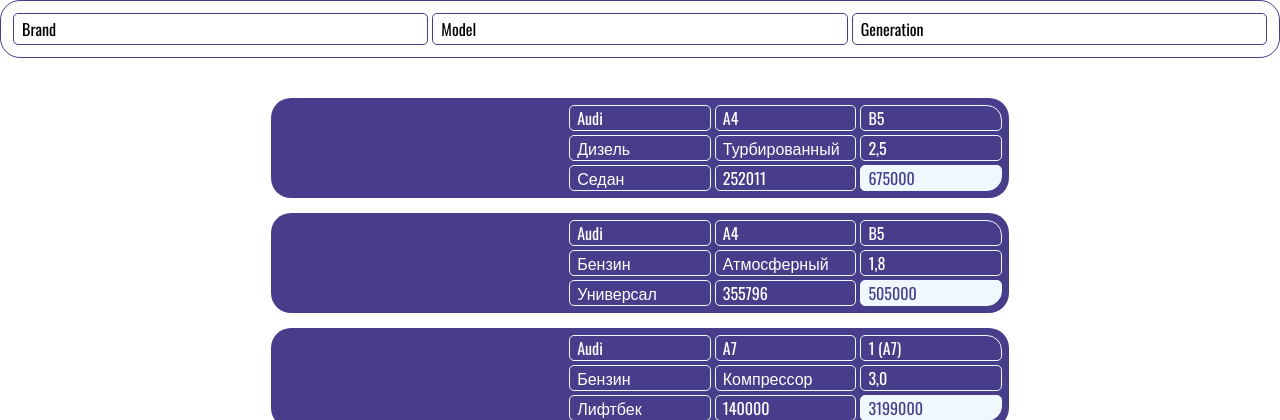
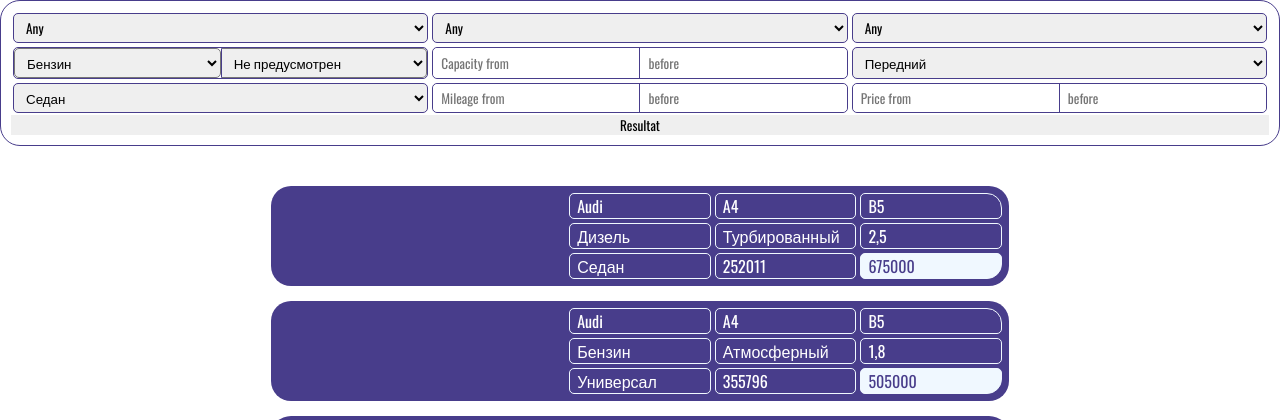
Before and after one commit to Vladislove55503/brichki, a Django app: page /ADS/ in a window 1280 px wide. Shown: the part 65-485 px from the top of the page. Run offline with Django 4.2, Linux system fonts and the light colour scheme; data comes from the database, SQL or seed files in the repository.

Commit message:
Коммит перед созданием таблиц каталога.

```diff
--- a/brichki/ADS/urls.py
+++ b/brichki/ADS/urls.py
@@ -2,6 +2,8 @@
 from . import views
 
 
+app_name = 'ADS'
+
 urlpatterns = [
     path('', views.index, name="index"),
 ]
--- a/brichki/ADS/views.py
+++ b/brichki/ADS/views.py
@@ -1,15 +1,31 @@
 from django.shortcuts import render
-from django.http import HttpResponse
-from django.template import loader
 
 from ADS.models import Ads
+from FILTER.models import Brand
+from FILTER.models import Model
+from FILTER.models import Generation
+from FILTER.models import Body
+from FILTER.models import EngineType
+from FILTER.models import BoostType
+from FILTER.models import Drive
+from FILTER.models import Broken
 
 
 def index(request):
+    print(f'INDEX - {request.POST}')
+
     context = {
         'title_page': 'Brichki.ru',
         'title_center': 'filter',
         'title_right': 'catalog',
+
         'Ads': Ads.objects.all(),
+        'Brand': Brand.objects.all(),
+        'Body': Body.objects.all(),
+        'EngineType': EngineType.objects.all(),
+        'BoostType': BoostType.objects.all(),
+        'Drive': Drive.objects.all(),
+        'Broken': Broken.objects.all(),
     }
+
     return render(request, 'ADS/main.html', context)
--- a/brichki/FILTER/templates/FILTER/includes/filter.html
+++ b/brichki/FILTER/templates/FILTER/includes/filter.html
@@ -4,16 +4,67 @@
     <div class="container-filter">
 
         <div class="grid-param">
-
-            <span id="filter-brand" class="filter-param">Brand</span>
-            <span id="filter-model" class="filter-param">Model</span>
-            <span id="filter-gen" class="filter-param">Generation</span>
-
+            <select id="filter-brand" name="brand" class="filter-param">
+                <option value="">Any</option>
+                {% for b in Brand %}
+                    <option value="{{ b.pk }}">{{ b }}</option>
+                {% endfor %}
+            </select>
+            <select id="filter-model" name="model" class="filter-param">
+                <option value="">Any</option>
+                {% for m in Model %}
+                    <option value="{{ m.pk }}">{{ m }}</option>
+                {% endfor %}
+            </select>
+            <select id="filter-gen" name="generation" class="filter-param">
+                <option value="">Any</option>
+                {% for g in Generation %}
+                    <option value="{{ g.pk }}">{{ g }}</option>
+                {% endfor %}
+            </select>
         </div>
 
-        <div class="grid-param"></div>
-        <div class="grid-param"></div>
+        <div class="grid-param">
+            <div class="filter-param-double">
+                <select id="filter-engine" name="engine" class="param">
+                    {% for e in EngineType %}
+                        <option value="{{ e.pk }}">{{ e }}</option>
+                    {% endfor %}
+                </select>
+                <select id="filter-boost" name="boost" class="param">
+                    {% for b in BoostType %}
+                        <option value="{{ b.pk }}">{{ b }}</option>
+                    {% endfor %}
+                </select>
+            </div>
+            <div class="filter-param-double">
+                <input type="text" name="capcty" maxlength="11" inputmode="numeric" id="filter-capcty" class="param" placeholder="Capacity from">
+                <input type="text" name="capcty-before" maxlength="11" inputmode="numeric" id="filter-capcty-before" class="param double" placeholder="before">
+            </div>
+            <select id="filter-drive" name="drive" class="filter-param">
+                {% for d in Drive %}
+                    <option value="{{ d.pk }}">{{ d }}</option>
+                {% endfor %}
+            </select>
+        </div>
+
+        <div class="grid-param">
+            <select id="filter-body" name="body" class="filter-param">
+                {% for b in Body %}
+                    <option value="{{ b.pk }}">{{ b }}</option>
+                {% endfor %}
+            </select>
+            <div class="filter-param-double">
+                <input type="text" name="mileage" maxlength="11" inputmode="numeric" id="filter-mileage" class="param" placeholder="Mileage from">
+                <input type="text" name="mileage-before" maxlength="11" inputmode="numeric" id="filter-mileage-before" class="param double" placeholder="before">
+            </div>
+            <div class="filter-param-double">
+                <input type="text" name="price" maxlength="11" inputmode="numeric" id="filter-price" class="param" placeholder="Price from">
+                <input type="text" name="price-before" maxlength="11" inputmode="numeric" id="filter-price-before" class="param double" placeholder="before">
+            </div>
+        </div>
+
+        <input type="submit" value="Resultat">
 
     </div>
-
 </form>
--- a/brichki/brichki/urls.py
+++ b/brichki/brichki/urls.py
@@ -17,9 +17,11 @@
 from django.contrib import admin
 from django.urls import path, include
 from ADS import views
+from ADS import urls
+
 
 urlpatterns = [
     path('admin/', admin.site.urls),
-    path('', views.index, name="index"), # ВРЕМЕННО ! Чтобы не вводить '/ADS/' в поисковой строке.
     path('ADS/', include('ADS.urls')),
+    # path('', views.index, name="index"), # ВРЕМЕННО ! Чтобы не вводить '/ADS/' в поисковой строке.
 ]
--- a/brichki/static/brichki/css/base_style.css
+++ b/brichki/static/brichki/css/base_style.css
@@ -127,7 +127,7 @@
     border-radius: 5px;
 }
 
-#filter-naduv {
+#filter-boost {
     border-left: 1.5px darkslateblue solid;
     border-radius: 0 5px 5px 0;
 }
```
